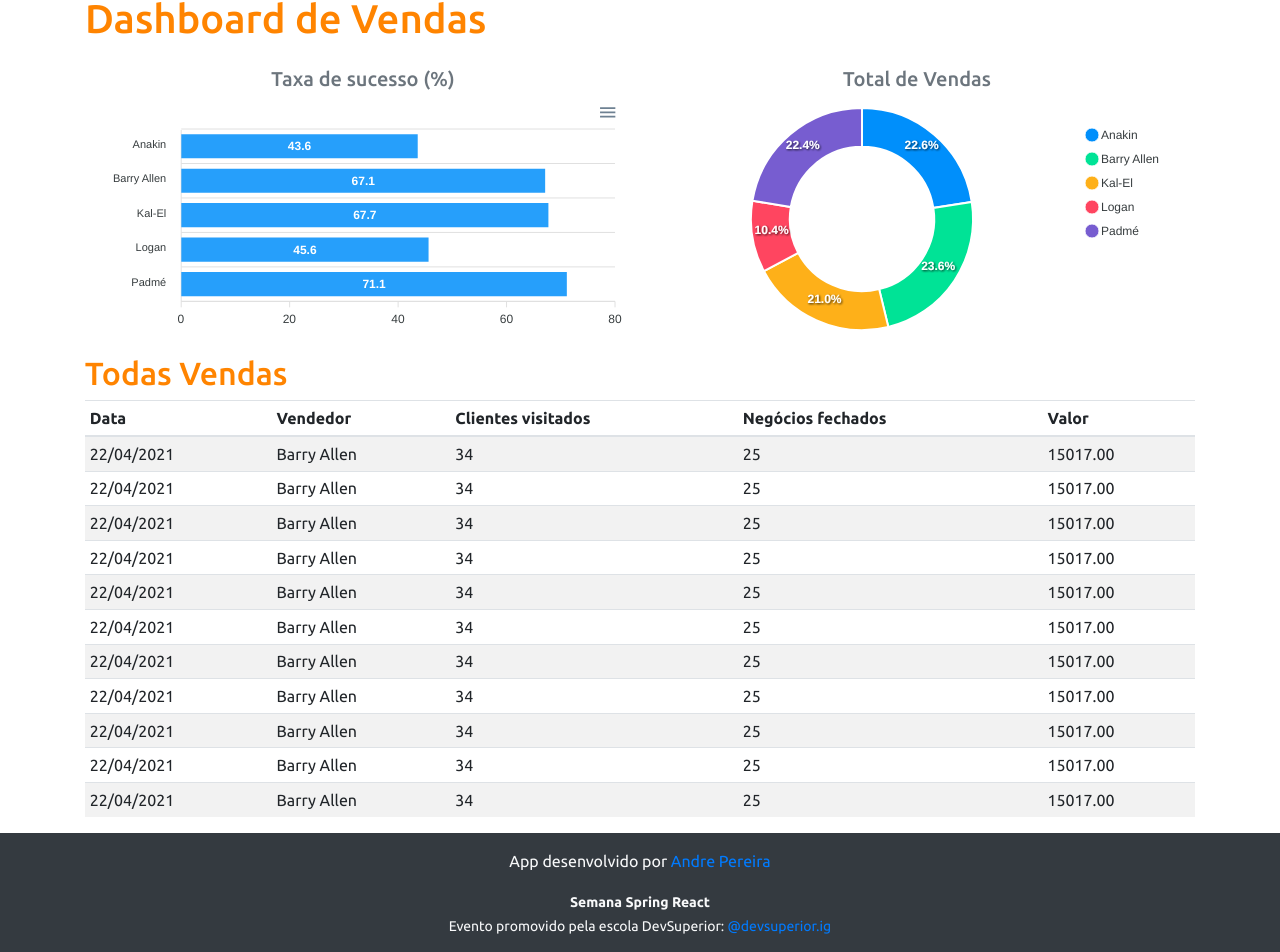
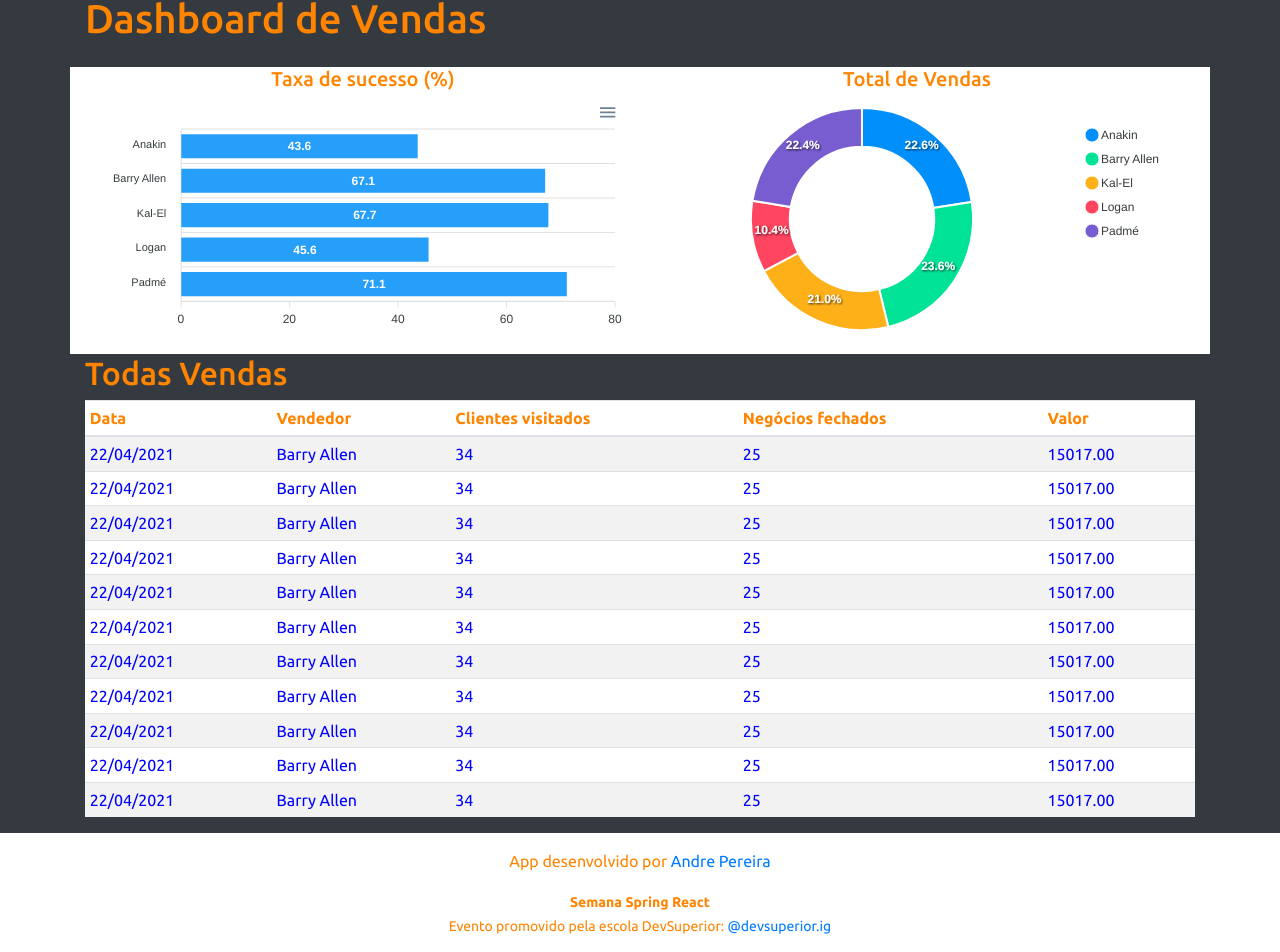
Before and after one commit to andrelpti/projetosds3, a React (Create React App) app in the folder frontend/: page / in a window 1280 px wide. Shown: the part 94-1046 px from the top of the page. Built offline with nearby package versions, Linux system fonts and the light colour scheme.

Commit message:
mudança layout cor

```diff
--- a/frontend/public/index.html
+++ b/frontend/public/index.html
@@ -1,6 +1,6 @@
 <!DOCTYPE html>
 <html lang="pt_BR">
-  <head>
+  <head >
     <meta charset="utf-8" />
     <link rel="icon" href="%PUBLIC_URL%/favicon.ico" />
     <meta name="viewport" content="width=device-width, initial-scale=1" />
@@ -12,7 +12,7 @@
     <title>DSVendas</title>
   </head>
   <body>
-    <noscript>Voce orecisa habilitar o JavaScript para rodar este rodar este app.</noscript>
+    <noscript>Voce orecisa habilitar o JavaScript para rodar este app.</noscript>
     <div id="root"></div>
   </body>
 </html>
--- a/frontend/src/App.tsx
+++ b/frontend/src/App.tsx
@@ -7,17 +7,18 @@ import NavBar from "components/NavBar";
 function App() {
   return (
     <>
+      <div className="bg-dark">
         <NavBar />
         <div className="container">
           <h1 className="text-primary py-3">Dashboard de Vendas</h1>
 
-        <div className="row px-3">
+          <div className="row px-3 bg-white">
             <div className="col-sm-6">
-            <h5 className="text-center text-secondary"> Taxa de sucesso (%)</h5>
+              <h5 className="text-center text-primary"> Taxa de sucesso (%)</h5>
               <BarChart />
             </div>
             <div className="col-sm-6">
-            <h5 className="text-center text-secondary"> Total de Vendas</h5>
+              <h5 className="text-center text-primary"> Total de Vendas</h5>
               <DonutChart />
             </div>
           </div>
@@ -28,6 +29,7 @@ function App() {
 
           <DataTable />
         </div>
+      </div>
       <Footer />
     </>
   );
--- a/frontend/src/assets/css/styles.css
+++ b/frontend/src/assets/css/styles.css
@@ -1,6 +1,7 @@
 @import url('https://fonts.googleapis.com/css2?family=Ubuntu:wght@300;400;500;700&display=swap');
 :root {
     --color-primary: #FF8400;
+    --color-texttb: #0000FF;
 }
 
 html, body {
@@ -30,3 +31,7 @@ html, body {
 .text-primary {
     color: var(--color-primary) !important;
 }
+
+.text-info {
+    color: var(--color-texttb) !important;
+}
--- a/frontend/src/components/DataTable/index.tsx
+++ b/frontend/src/components/DataTable/index.tsx
@@ -1,8 +1,8 @@
 const DataTable = () => {
     return (
         <div className="table-responsive">
-            <table className="table table-striped table-sm">
-                <thead>
+            <table className="table table-striped table-sm bg-white px-3">
+                <thead  className="text-primary">
                     <tr>
                         <th>Data</th>
                         <th>Vendedor</th>
@@ -11,7 +11,7 @@ const DataTable = () => {
                         <th>Valor</th>
                     </tr>
                 </thead>
-                <tbody>
+                <tbody  className="text-info">
                     <tr>
                         <td>22/04/2021</td>
                         <td>Barry Allen</td>
--- a/frontend/src/components/Footer/index.tsx
+++ b/frontend/src/components/Footer/index.tsx
@@ -1,9 +1,9 @@
 const Footer = () => {
     return (
-        <footer className="footer mt-auto py-3 bg-dark">
+        <footer className="footer mt-auto py-3">
             <div className="container">
-                <p className="text-light">App desenvolvido por <a href="https://github.com/andrelpti" target="_blank" rel="noreferrer">Andre Pereira</a></p>
-                <p className="text-light"><small><strong>Semana Spring React</strong><br />
+                <p className="text-primary">App desenvolvido por <a href="https://github.com/andrelpti" target="_blank" rel="noreferrer">Andre Pereira</a></p>
+                <p className="text-primary"><small><strong>Semana Spring React</strong><br />
       Evento promovido pela escola DevSuperior: <a href="https://instagram.com/devsuperior.ig" target="_blank" rel="noreferrer">@devsuperior.ig</a></small></p>
             </div>
         </footer>
```
Lines whose indentation alone changed are shown as unchanged.
